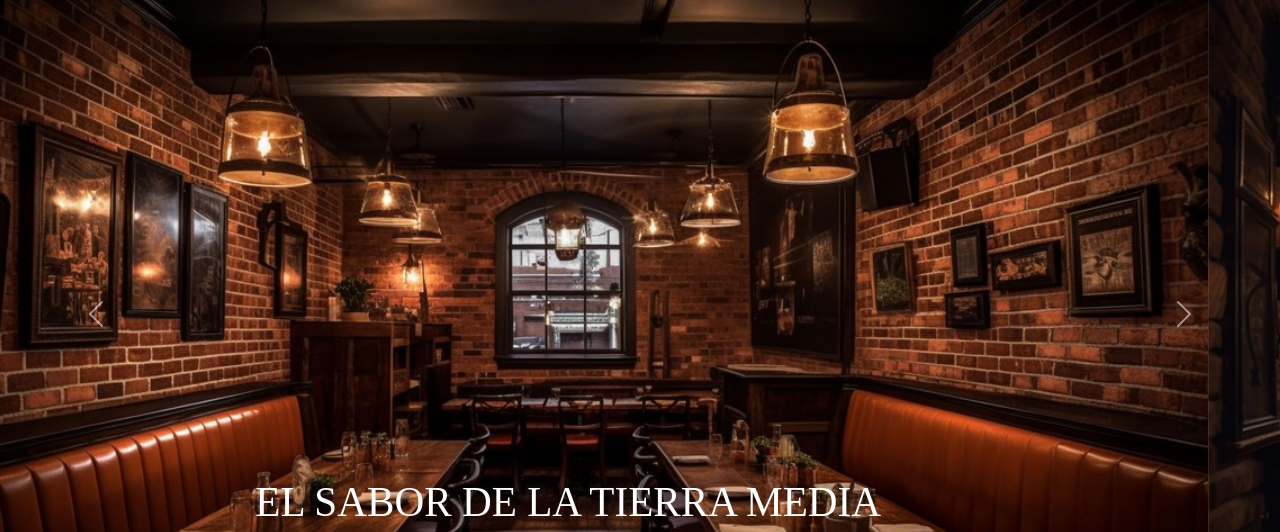
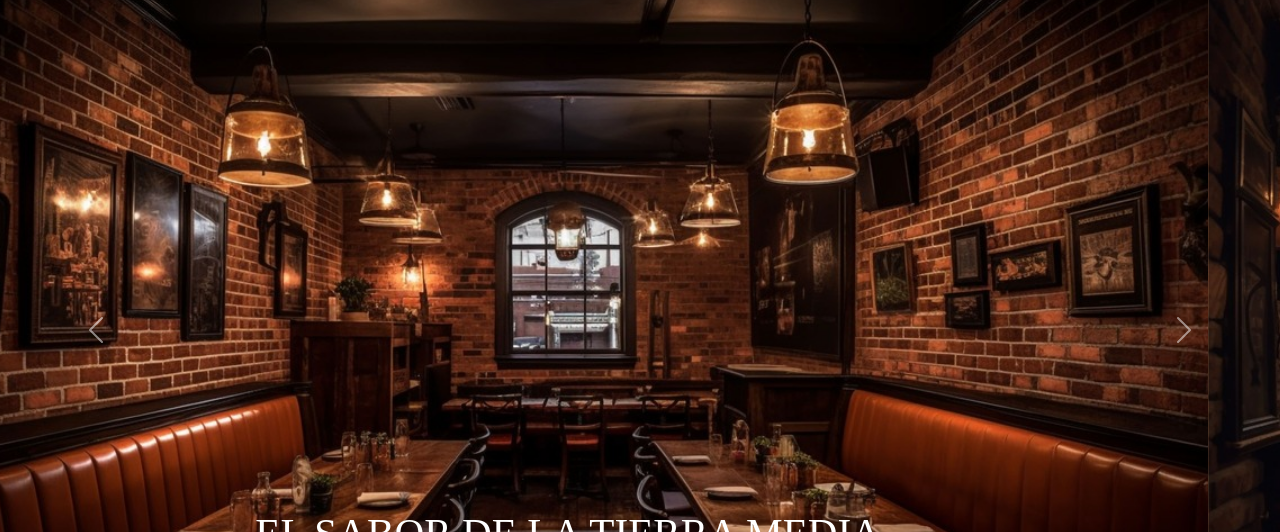
Before and after one commit to MattCGx/DesarrolloWeb-Coderhouse, a website: page index.html in a window 1280 px wide. Shown: the part 164-696 px from the top of the page. Drawn offline with nearby package versions, Linux system fonts and the light colour scheme; a web font is replaced by a local one.

Commit message:
header y main ajuste

```diff
--- a/SCSS/_mainIndex.scss
+++ b/SCSS/_mainIndex.scss
@@ -22,7 +22,7 @@ body {
 
         .main {
             .carousel-item {
-                max-height: 80vh;
+                max-height: 84vh;
 
                 .fontTitulo {
                     font-size: calc(1.375rem + 1.5vw);
```
Also changed, not shown: CSS/styles.css.
